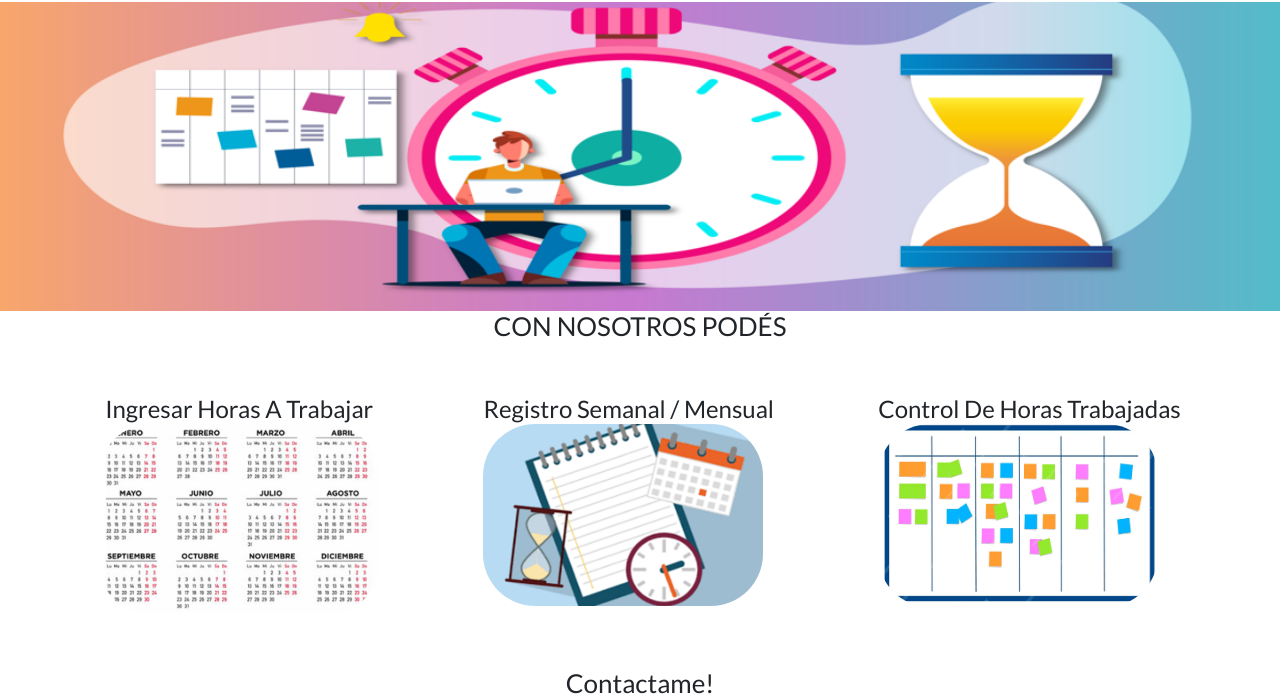
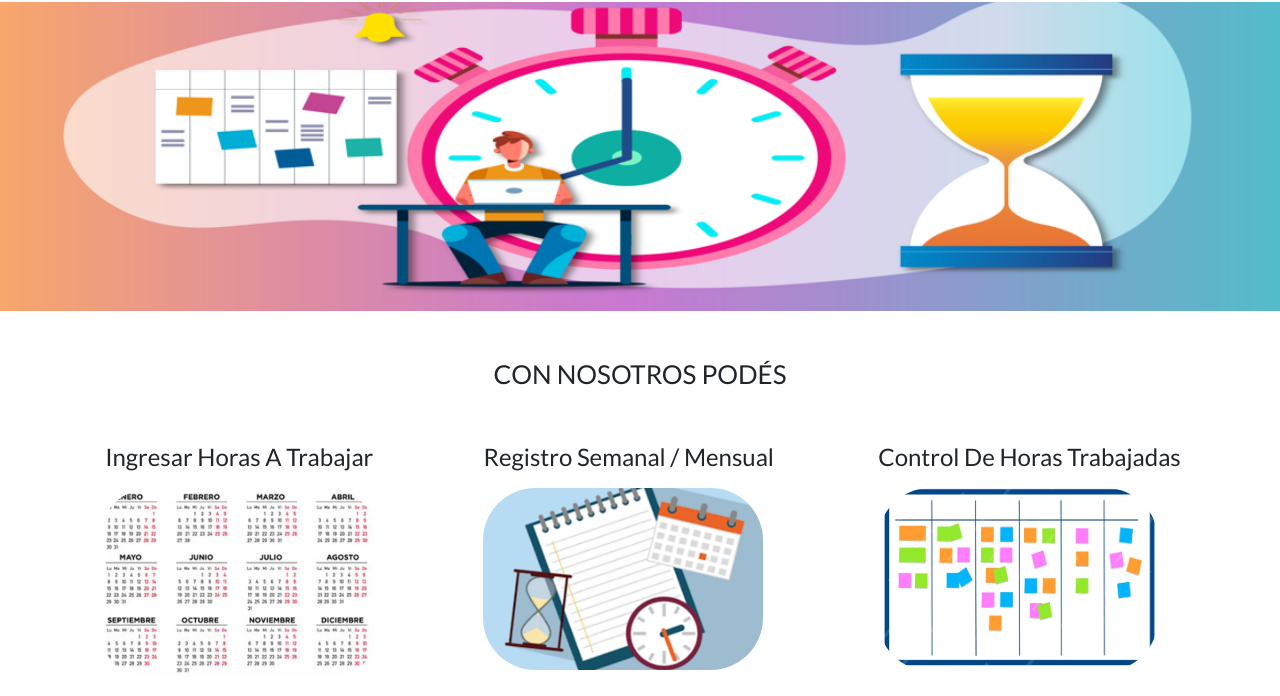
Before and after one commit to yeinwillie/cac_work_hours_register, a website with bundled scripts: page frontend/index.html in a window 1280 px wide. Shown: the part 106-802 px from the top of the page. Built offline with nearby package versions, Linux system fonts and the light colour scheme; no server answers.

Commit message:
clases banner

```diff
--- a/frontend/index.html
+++ b/frontend/index.html
@@ -63,20 +63,20 @@
 
 <!--Section Benificios-->
 <section id="blog">
-    <h2>CON NOSOTROS PODÉS</h2>
-    <div class="contenedor">
+    <h2 class="contenedor_beneficios">CON NOSOTROS PODÉS</h2>
+    <div class="contenedor" >
 
-      <article>
+      <article >
      <h4>Ingresar Horas a Trabajar</h4>
-        <img src="issues/calendario.png" alt="">
+        <img class="beneficios_imagen" src="issues/calendario.png" alt="">
       </article>
       <article>
         <h4>Registro semanal / mensual</h4>
-        <img src="issues/banner1.png" alt="">
+        <img class="beneficios_imagen" src="issues/banner1.png" alt="">
       </article>
       <article>
         <h4>Control de Horas Trabajadas</h4>
-        <img src="issues/registro.png" alt="">
+        <img class="beneficios_imagen" src="issues/registro.png" alt="">
       </article>
     </div>
 </section>
```
